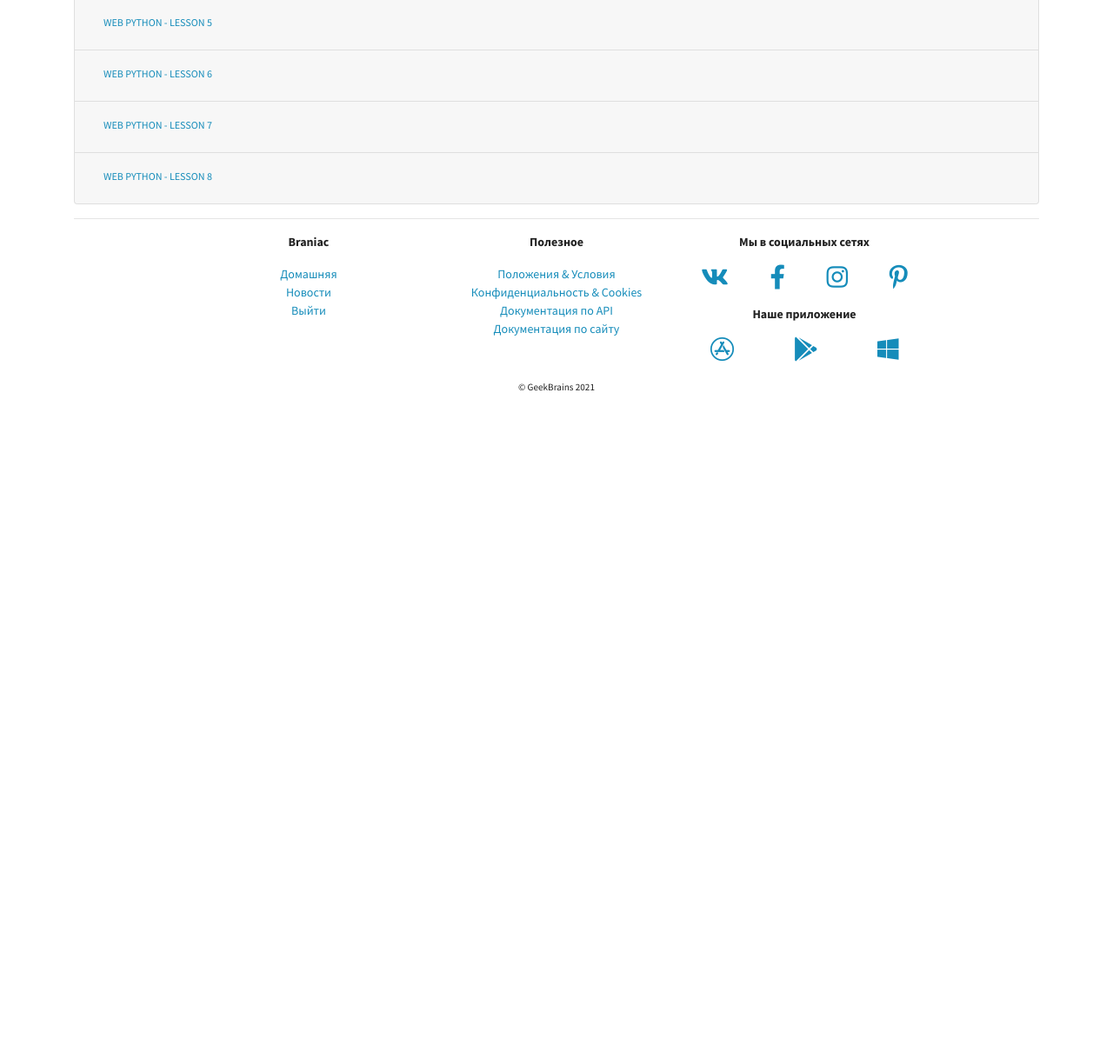
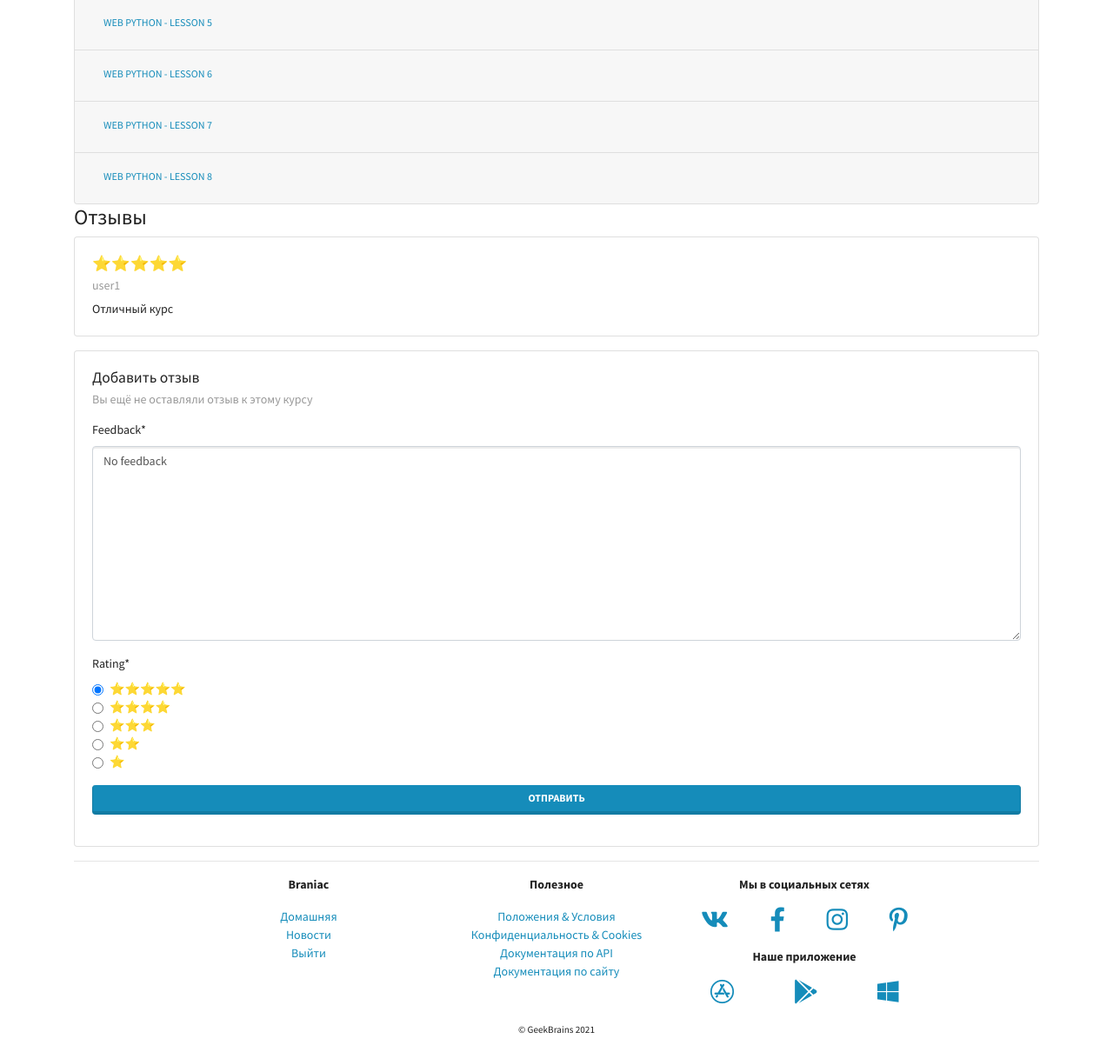
Before and after one commit to AndreyMatykhin/My_Django_Framework, a Django app: page /mainapp/courses/1/ in a window 1280 px wide. Shown: the part 820-2030 px from the top of the page at 87% size. Before the commit the page ends 1270 px from the top, so only its background shows below. Run offline with Django 4.2, Linux system fonts and the light colour scheme; a user stored in the database is signed in; data comes from the database, SQL or seed files in the repository; both versions use the stored data as it was after the commit; parts of the project's set-up code (start-up, migrations or seed data) failed here and were passed over; some libraries are stand-ins or nearby versions.

Commit message:
task 3 compleate

```diff
--- /dev/null
+++ b/my_braniaclms/mainapp/forms/__init__.py
@@ -0,0 +1 @@
+from .course_feedback import *
--- /dev/null
+++ b/my_braniaclms/mainapp/forms/course_feedback.py
@@ -0,0 +1,22 @@
+from django import forms
+from django.utils.translation import gettext_lazy as _
+
+from mainapp import models as mainapp_models
+
+
+class CourseFeedbackForm(forms.ModelForm):
+    def __init__(self, *args, course=None, user=None, **kwargs):
+        ret = super().__init__(*args, **kwargs)
+        if course and user:
+            self.fields["course"].initial = course.pk
+            self.fields["user"].initial = user.pk
+        return ret
+
+    class Meta:
+        model = mainapp_models.CourseFeedback
+        fields = ("course", "user", "feedback", "rating")
+        widgets = {
+            "course": forms.HiddenInput(),
+            "user": forms.HiddenInput(),
+            "rating": forms.RadioSelect(),
+        }
--- a/my_braniaclms/mainapp/models/courses.py
+++ b/my_braniaclms/mainapp/models/courses.py
@@ -1,5 +1,6 @@
-__all__ = ['Courses']
+__all__ = ['Courses','CourseFeedback']
 
+from django.contrib.auth import get_user_model
 from django.db import models
 from django.utils.translation import gettext_lazy as _
 
@@ -7,6 +8,7 @@ from django.utils.translation import gettext_lazy as _
 class CoursesManager(models.Manager):
     def get_queryset(self):
         return super().get_queryset().filter(deleted=False)
+
 
 class Courses(models.Model):
     objects = CoursesManager()
@@ -30,3 +32,16 @@ class Courses(models.Model):
     class Meta:
         verbose_name = _("Course")
         verbose_name_plural = _("Courses")
+
+
+class CourseFeedback(models.Model):
+    RATING = ((5, "⭐⭐⭐⭐⭐"), (4, "⭐⭐⭐⭐"), (3, "⭐⭐⭐"), (2, "⭐⭐"), (1, "⭐"))
+    course = models.ForeignKey(Courses, on_delete=models.CASCADE, verbose_name=_("Course"))
+    user = models.ForeignKey(get_user_model(), on_delete=models.CASCADE, verbose_name=_("User"))
+    feedback = models.TextField(default=_("No feedback"), verbose_name=_("Feedback"))
+    rating = models.SmallIntegerField(choices=RATING, default=5, verbose_name=_("Rating"))
+    created = models.DateTimeField(auto_now_add=True, verbose_name="Created")
+    deleted = models.BooleanField(default=False)
+
+    def __str__(self):
+        return f"{self.course} ({self.user})"
--- a/my_braniaclms/mainapp/templates/mainapp/courses_detail.html
+++ b/my_braniaclms/mainapp/templates/mainapp/courses_detail.html
@@ -1,5 +1,5 @@
 {% extends 'base.html' %}
-{% load static markdownify %}
+{% load static markdownify crispy_forms_tags %}
 
 {% block title %}
 {{ course_object.name }}
@@ -38,8 +38,8 @@
                 <p class="text-center mt-2">
                     <small class="text-uppercase">цена</small><br>
                     <span style="font-size: 30pt;">
-                        {{ course_object.cost}}
-                    </span><br>
+            {{ course_object.cost}}
+          </span><br>
                     <a href="#" class="btn btn-outline-primary btn-block" role="button">Купить</a>
                 </p>
             </div>
@@ -49,8 +49,8 @@
         <p class="text-center">
             <small class="text-uppercase">цена</small><br>
             <span style="font-size: 30pt;">
-                {{ course_object.cost}}
-            </span><br>
+        {{ course_object.cost}}
+      </span><br>
             <a href="#" class="btn btn-outline-primary btn-block" role="button">Купить</a>
         </p>
     </div>
@@ -89,4 +89,61 @@
     {% endfor %}
 
 </div>
+<h3>Отзывы</h3>
+
+<div id="feedback_list">
+    {% if feedback_list %}
+    {% for item in feedback_list %}
+    {% include 'mainapp/includes/feedback_card.html' %}
+    {% endfor %}
+    {% else %}
+    <p>
+        No feedback yet. Be first!
+    </p>
+    {% endif %}
+</div>
+
+{% if feedback_form %}
+<div class="card" id="cardForm">
+    <div class="card-body">
+        <h5 class="card-title">Добавить отзыв</h5>
+        <h6 class="card-subtitle mb-2 text-muted">Вы ещё не оставляли отзыв к этому
+            курсу</h6>
+        <p class="card-text">
+        <form action="{% url 'mainapp:course_feedback' %}" method="POST" id="feedbackForm">
+            {% csrf_token %}
+            {{ feedback_form|crispy }}
+        </form>
+        <button id="feedbackSubmit" class="btn btn-primary btn-block">Отправить</button>
+        </p>
+    </div>
+</div>
+{% endif %}
+
 {% endblock content %}
+
+{% block js %}
+<script>
+  $(document).ready(function () {
+
+    {% if feedback_form %}
+    $("#feedbackSubmit").click(function () {
+
+      $("#cardForm").hide();
+
+      var $form = $("#feedbackForm");
+      $.ajax({
+        type: "POST",
+        url: $form.attr("action"),
+        data: $form.serialize(),
+        success: function (data) {
+          $("#feedback_list").append(data.card);
+        }
+      });
+
+    });
+    {% endif %}
+
+  });
+</script>
+{% endblock js %}
--- /dev/null
+++ b/my_braniaclms/mainapp/templates/mainapp/includes/feedback_card.html
@@ -0,0 +1,9 @@
+<div class="card mb-3">
+    <div class="card-body">
+        <h5 class="card-title">{{ item.get_rating_display }}</h5>
+        <h6 class="card-subtitle mb-2 text-muted">{{ item.user }}</h6>
+        <p class="card-text">
+            {{ item.feedback }}
+        </p>
+    </div>
+</div>
--- a/my_braniaclms/mainapp/urls.py
+++ b/my_braniaclms/mainapp/urls.py
@@ -9,9 +9,9 @@ urlpatterns = [
 
     path('contacts/', views.ContactsView.as_view(), name='contacts'),
     path('courses/', views.CoursesListView.as_view(), name='courses'),
-    path("courses/<int:pk>/", views.CoursesDetailView.as_view(), name="courses_detail", ),
+    path("courses/<int:pk>/", views.CoursesDetailView.as_view(), name="courses_detail"),
+    path("course_feedback/", views.CourseFeedbackFormProcessView.as_view(), name="course_feedback"),
     path('docsite/', views.DocSiteView.as_view(), name='doc_site'),
-
     path('news/', views.NewsListView.as_view(), name='news'),
     path("news/create/", views.NewsCreateView.as_view(), name="news_create"),
     path("news/<int:pk>/detail", views.NewsDetailView.as_view(), name="news_detail"),
--- a/my_braniaclms/mainapp/views/__init__.py
+++ b/my_braniaclms/mainapp/views/__init__.py
@@ -4,3 +4,4 @@ from .doc_site import *
 from .index import *
 from .news_CRUD import *
 from .courses_detail import *
+from .course_feedback import *
--- a/my_braniaclms/mainapp/views/courses_detail.py
+++ b/my_braniaclms/mainapp/views/courses_detail.py
@@ -1,7 +1,8 @@
 __all__ = ['CoursesDetailView']
 
+from django.shortcuts import get_object_or_404
 from django.views.generic import TemplateView
-from django.shortcuts import get_object_or_404
+from mainapp import forms as mainapp_forms
 from mainapp import models as mainapp_models
 
 
@@ -13,4 +14,14 @@ class CoursesDetailView(TemplateView):
         context["course_object"] = get_object_or_404(mainapp_models.Courses, pk=pk)
         context["lessons"] = mainapp_models.Lessons.objects.filter(course=context["course_object"])
         context["teachers"] = mainapp_models.CourseTeachers.objects.filter(course=context["course_object"])
+        if not self.request.user.is_anonymous:
+            if not mainapp_models.CourseFeedback.objects.filter(
+                    course=context["course_object"], user=self.request.user
+            ).count():
+                context["feedback_form"] = mainapp_forms.CourseFeedbackForm(
+                    course=context["course_object"], user=self.request.user
+                )
+        context["feedback_list"] = mainapp_models.CourseFeedback.objects.filter(
+            course=context["course_object"]
+        ).order_by("-created", "-rating")[:5]
         return context
```
Also changed, not shown: my_braniaclms/mainapp/views/course_feedback.py (added, +16 -0 lines), my_braniaclms/authapp/migrations/0002_alter_customuser_username.py (added), my_braniaclms/db.sqlite3, my_braniaclms/mainapp/migrations/0007_coursefeedback.py (added).
